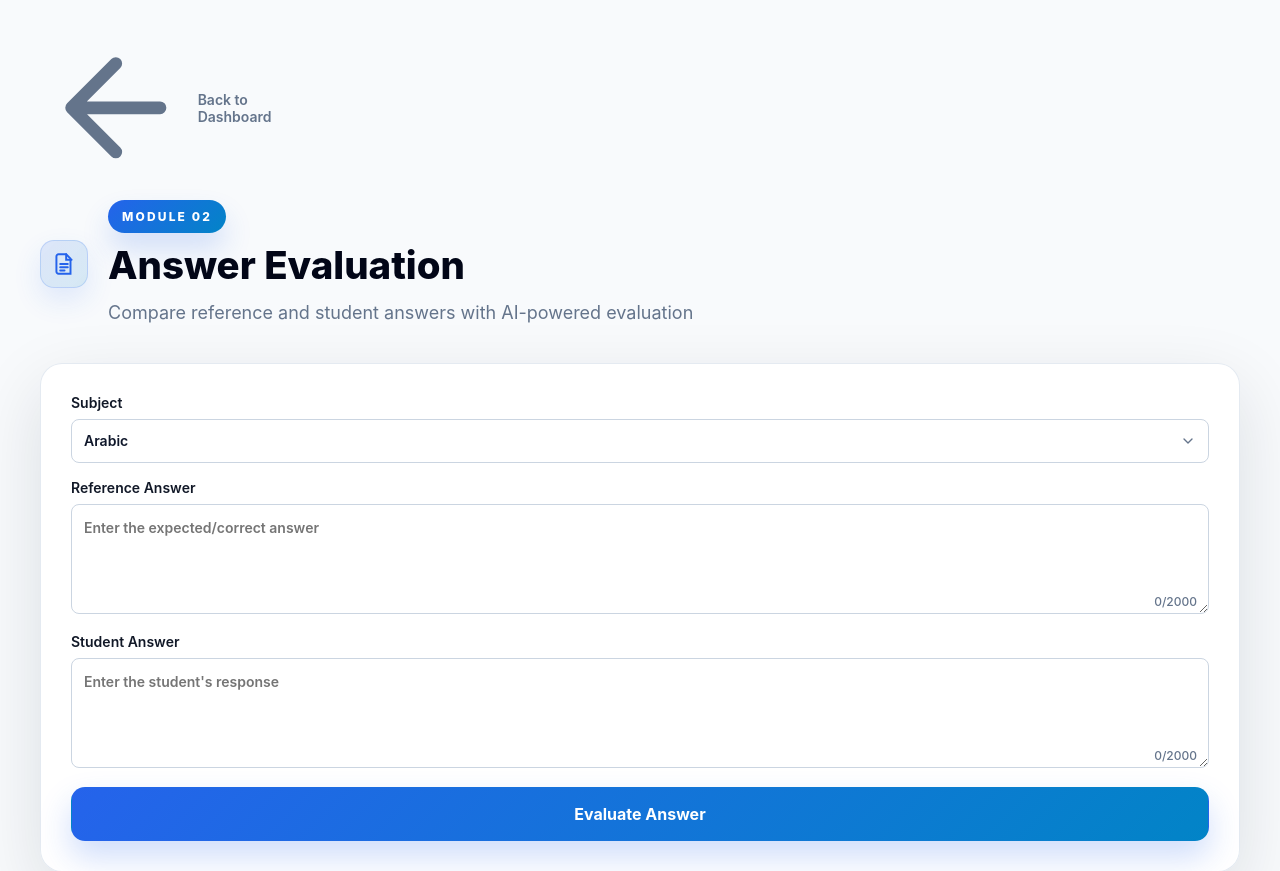
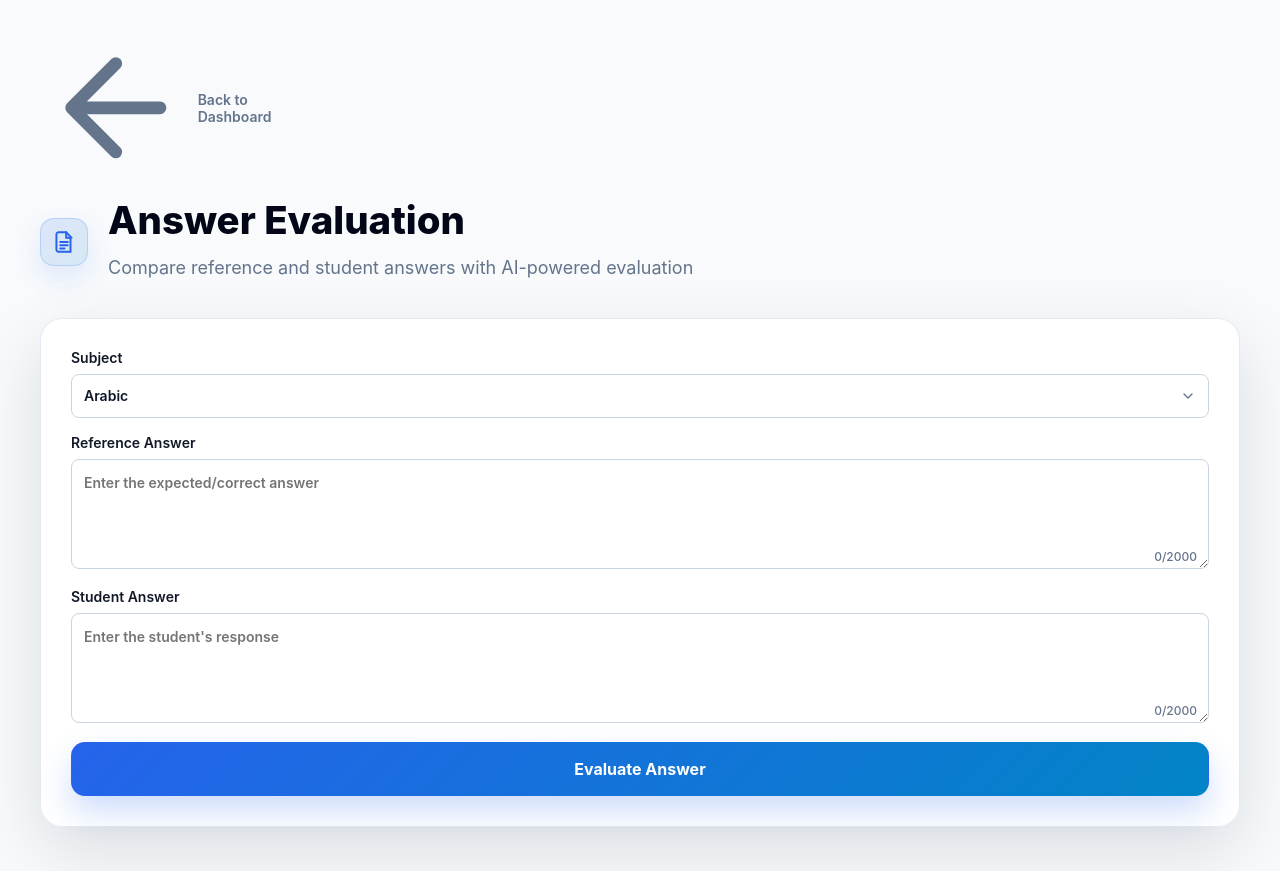
Before and after one commit to derlinshaju2/Arabic_AI_Education_Assistant, a Flask app: template templates/evaluation.html in a window 1280 px wide. Shown: the part 92-963 px from the top of the page. Run offline with Flask 3, Linux system fonts and the light colour scheme; the template is opened without the code that fills it, so the values that code supplies are empty.

Commit message:
Remove answer evaluation module label

```diff
--- a/templates/evaluation.html
+++ b/templates/evaluation.html
@@ -65,7 +65,6 @@
                     </svg>
                 </div>
                 <div>
-                    <p class="eyebrow">Module 02</p>
                     <h1>Answer Evaluation</h1>
                     <p class="subtitle">Compare reference and student answers with AI-powered evaluation</p>
                 </div>
--- a/templates/module_evaluation.html
+++ b/templates/module_evaluation.html
@@ -10,7 +10,6 @@
                 </svg>
             </div>
             <div>
-                <p class="eyebrow">Module 02</p>
                 <h2>Answer Evaluation</h2>
                 <p class="subtitle">Compare and evaluate student answers with AI-powered analysis and detailed feedback</p>
             </div>
```
